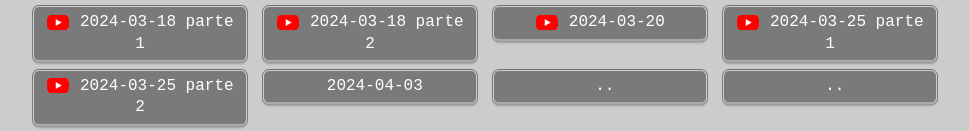
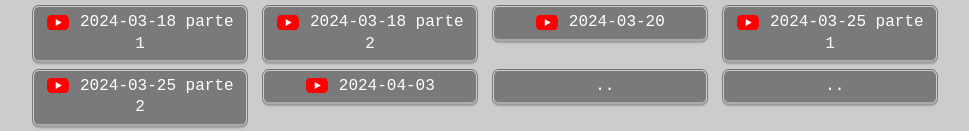
Before and after one commit to jlarata/repositorioDB, a plain HTML site: page index.html in a window 1280 px wide. Shown: the part 247-378 px from the top of the page, without its empty margins (159-1128 px from the left). Drawn offline with Linux system fonts and the light colour scheme.

Commit message:
push by clone repository and fix icon link

```diff
--- a/index.html
+++ b/index.html
@@ -45,7 +45,7 @@
         </div>
         <div class="row">
           <div class="col-md-3"><a class="btn btn-default btn-lg btn-block" role="button" target="_blank" href="https://youtu.be/20ba2VZIhe4"><img src="./RepositorioDS/yticon.png">&nbsp;2024-03-25 parte 2</a></div>
-          <div class="col-md-3"><a class="btn btn-default btn-lg btn-block" role="button" target="_blank" href="https://www.youtube.com/watch?v=NdR7yZT7EfM">&nbsp;2024-04-03</a></div>
+          <div class="col-md-3"><a class="btn btn-default btn-lg btn-block" role="button" target="_blank" href="https://www.youtube.com/watch?v=NdR7yZT7EfM"><img src="./RepositorioDS/yticon.png">&nbsp;2024-04-03</a></div>
           <div class="col-md-3"><a class="btn btn-default btn-lg btn-block" role="button" target="_blank" href="">&nbsp;..</a></div>
           <div class="col-md-3"><a class="btn btn-default btn-lg btn-block" role="button" target="_blank" href="">&nbsp;..</a></div>
         </div>
```
